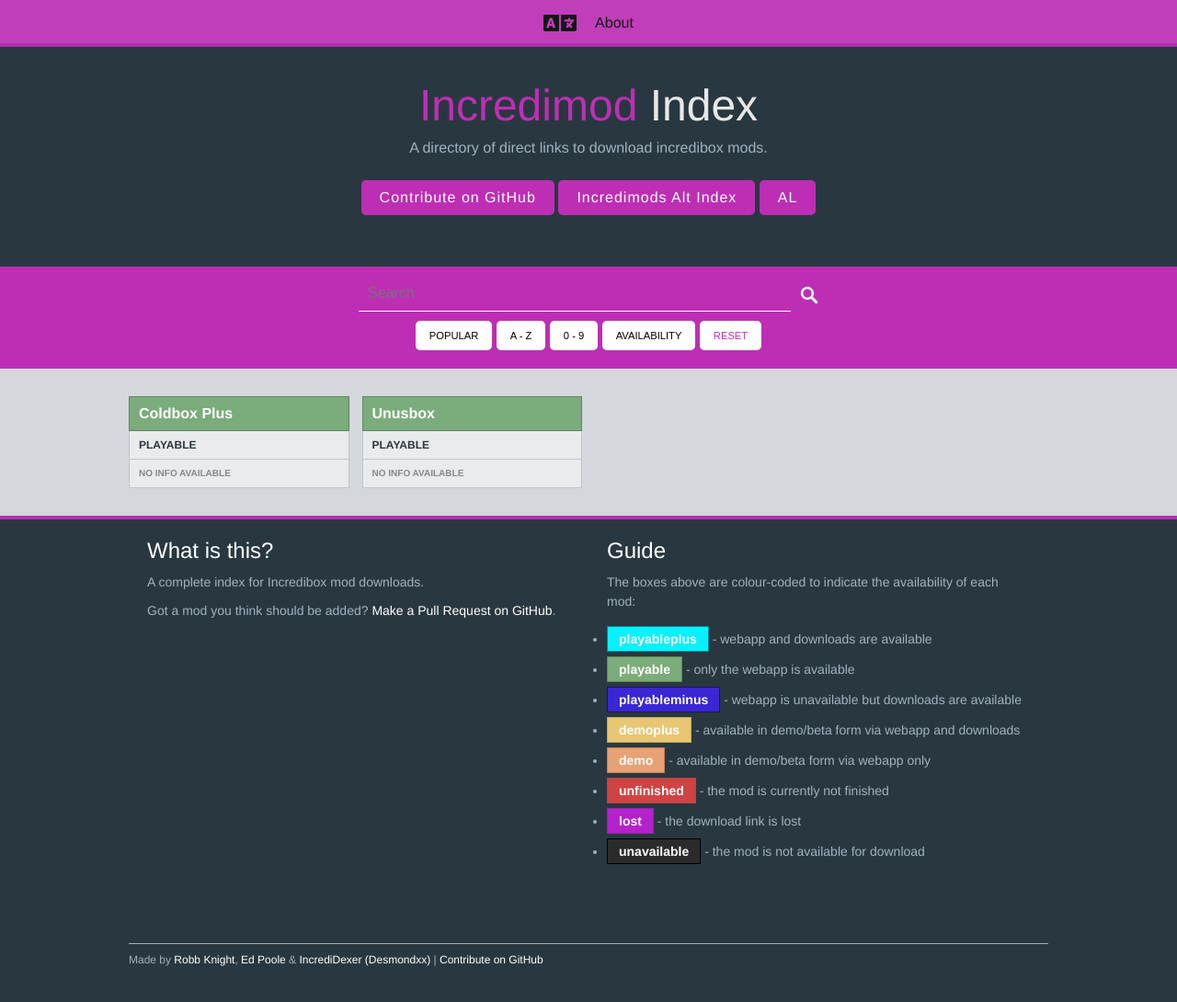
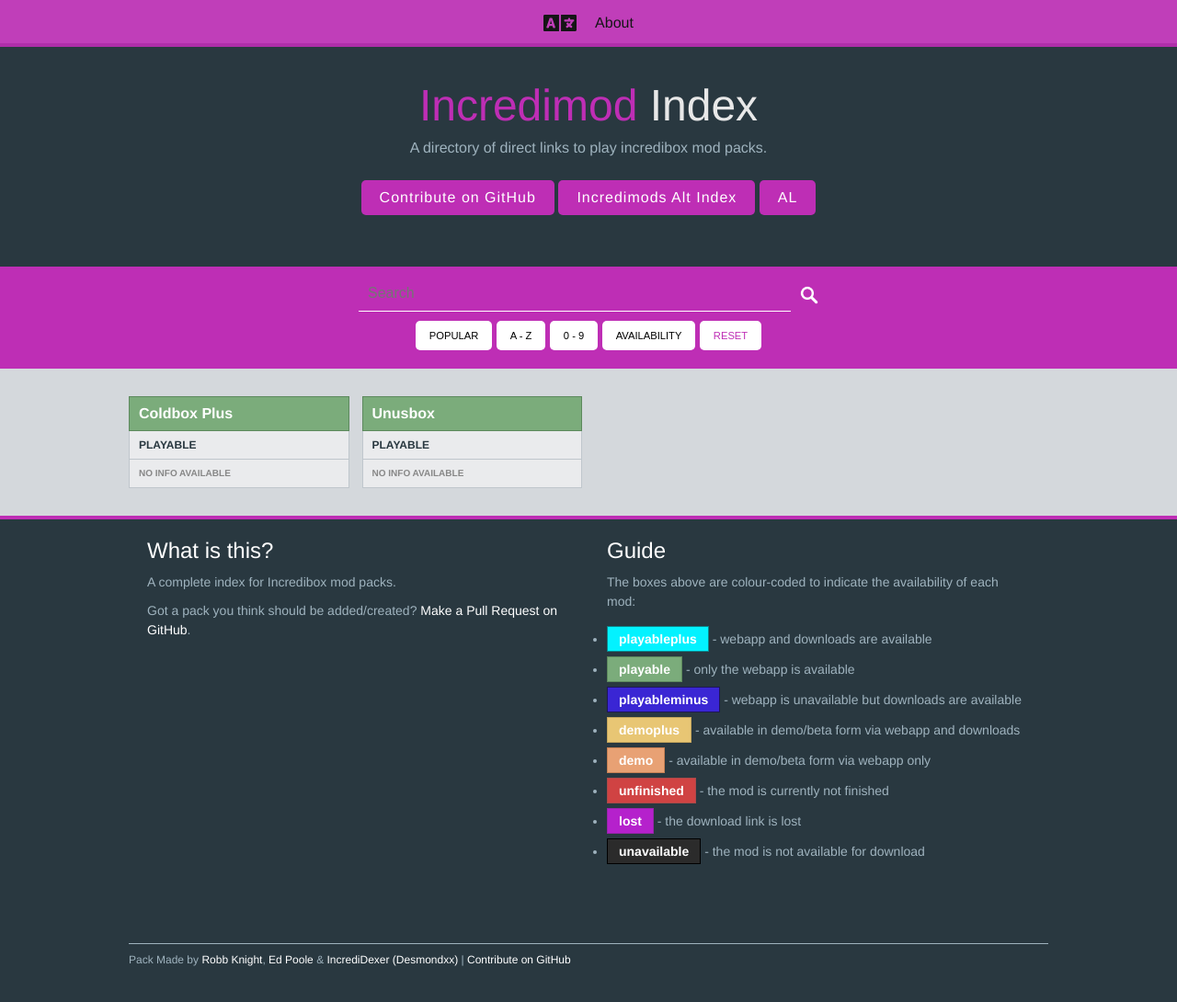
Before and after one commit to Incredimod-Packs/Incredimod-packs.github.io, a Jekyll site: the page built from _pages/index.html, in a window 1280 px wide and 1091 px high. Shown: the whole window at 92% size. Built offline with Jekyll 4.4.1, drawn with Linux system fonts in a browser that asks for light colours.

Commit message:
Update en.json

```diff
--- a/_data/trans/en.json
+++ b/_data/trans/en.json
@@ -12,7 +12,7 @@
     "contribute": "Contribute on GitHub",
     "defaultnote_downloadable": "Visit the linked page and download the mod.",
     "defaultnote_email": "Send an email to the provided address and request account deletion.",
-    "footercredits": "Made by",
+    "footercredits": "Pack Made by",
     "guide": "Guide",
     "guidedemo": "available in demo/beta form via webapp only",
     "guidedemominus": "available in demo/beta form via downloads only",
@@ -37,9 +37,9 @@
     "search": "Search",
     "sendmail": "Send email",
     "showinfo": "show info...",
-    "tagline": "A directory of direct links to download incredibox mods.",
+    "tagline": "A directory of direct links to play incredibox mod packs.",
     "title": "Incredimod Index",
     "whatisthis": "What is this?",
-    "whatisthis1": "A complete index for Incredibox mod downloads.",
-    "whatisthis4": "Got a mod you think should be added?"
+    "whatisthis1": "A complete index for Incredibox mod packs.",
+    "whatisthis4": "Got a pack you think should be added/created?"
 }
```
